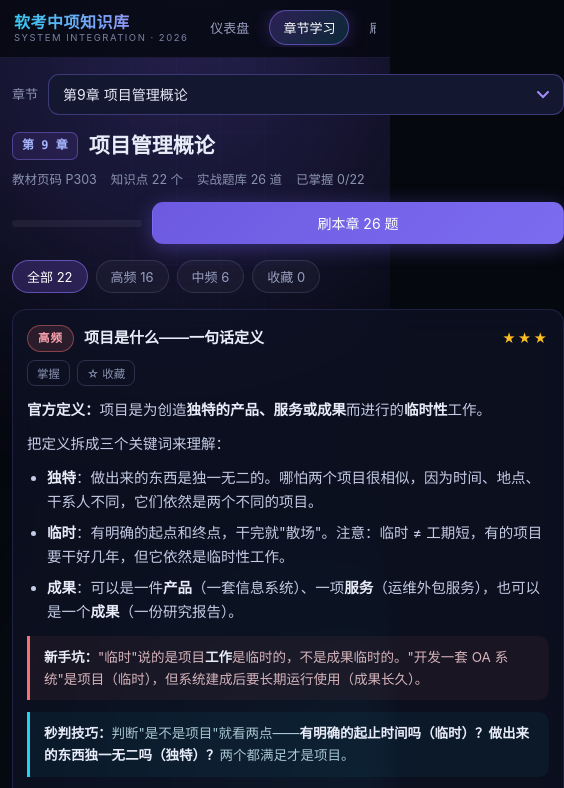
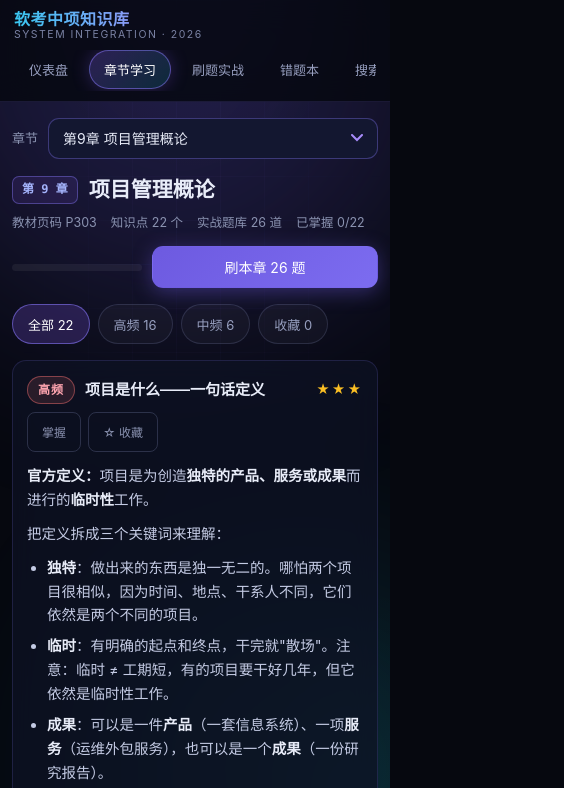
Before and after one commit to codengseam/gaokaozhinan, a plain HTML site: page index.html in a window 390 px wide. Both pictures are taken after a click on the button "章节学习". Shown: the top 788 px of the page, 564 px wide, since content can reach past the window. Drawn offline with Linux system fonts and the light colour scheme.

Commit message:
feat: 移动端页面兼容性适配
Co-authored-by: traeagent <traeagent@users.noreply.github.com>

```diff
--- a/index.html
+++ b/index.html
@@ -125,7 +125,7 @@
 .cta-row{margin-top:18px;display:flex;gap:12px;flex-wrap:wrap}
 
 /* ================= 章节学习 ================= */
-.learn-wrap{display:grid;grid-template-columns:262px 1fr;gap:20px;align-items:start}
+.learn-wrap{display:grid;grid-template-columns:262px minmax(0,1fr);gap:20px;align-items:start}
 .sidebar{position:sticky;top:76px;max-height:calc(100vh - 100px);overflow-y:auto;display:flex;flex-direction:column;gap:16px}
 .side-group{background:rgba(15,19,36,.72);border:1px solid rgba(139,122,255,.14);border-radius:14px;padding:14px}
 .side-group h4{font-size:12.5px;color:#8a92b0;margin-bottom:9px;display:flex;justify-content:space-between;letter-spacing:1px}
@@ -338,16 +338,16 @@
   .stats-row{grid-template-columns:repeat(2,1fr)}
   .sec-cards{grid-template-columns:1fr}
   .mode-grid{grid-template-columns:1fr}
-  .learn-wrap{grid-template-columns:1fr}
+  .learn-wrap{grid-template-columns:minmax(0,1fr)}
   .sidebar{display:none}
   .ch-select{display:flex}
   .route-card ol{grid-template-columns:1fr}
   .topbar{padding:10px 14px;gap:8px;flex-wrap:wrap}
   .logo b{font-size:16px}
-  .logo span{font-size:9.5px;letter-spacing:1.5px}
-  .nav{order:3;width:100%;justify-content:flex-start;overflow-x:auto;flex-wrap:nowrap;padding-bottom:2px;scrollbar-width:none;-webkit-overflow-scrolling:touch}
+  .logo span{font-size:10.5px;letter-spacing:1.5px}
+  .nav{order:3;flex:none;width:100%;justify-content:flex-start;overflow-x:auto;flex-wrap:nowrap;padding-bottom:2px;scrollbar-width:none;-webkit-overflow-scrolling:touch}
   .nav::-webkit-scrollbar{display:none}
-  .nav button{padding:7px 13px;font-size:13px;white-space:nowrap;flex:none}
+  .nav button{padding:9px 14px;font-size:13px;white-space:nowrap;flex:none}
   .top-progress{display:none}
   main{padding:16px 12px 60px}
   .sum-stats{grid-template-columns:repeat(2,1fr)}
@@ -375,6 +375,13 @@
   .qnext .btn{width:100%;justify-content:center}
   .kb-hint{display:none}
   .kd-fig{padding:10px 10px 8px}
+  /* 触控目标加大：移动端可点击元素高度不低于约40px */
+  .kd-acts button{min-height:40px;padding:8px 14px;font-size:12.5px}
+  .fchip{min-height:40px;padding:9px 15px}
+  .chip{min-height:40px;padding:8px 13px}
+  .badge{font-size:12px}
+  .qbar .quit{min-height:40px;padding:8px 14px}
+  .wrong-item .del{min-height:40px;padding:8px 14px}
 }
 @media(max-width:520px){
   .dg-pg{display:grid;grid-template-columns:1fr 1fr;gap:8px}
@@ -386,8 +393,8 @@
   .stats-row{gap:10px}
   .stat{padding:12px 13px}
   .stat b{font-size:19px}
-  .hero-exam .exam-pill{font-size:11px;padding:4px 9px}
-  .kd-acts button{padding:4px 9px;font-size:11.5px}
+  .hero-exam .exam-pill{font-size:12px;padding:5px 10px}
+  .kd-acts button{font-size:12px}
   .kd-acts{width:100%;justify-content:flex-start}
   .route-step{font-size:12.5px}
 }
```
Also changed, not shown: ruankao/index.html (+14 -7 lines), 5 other files.
